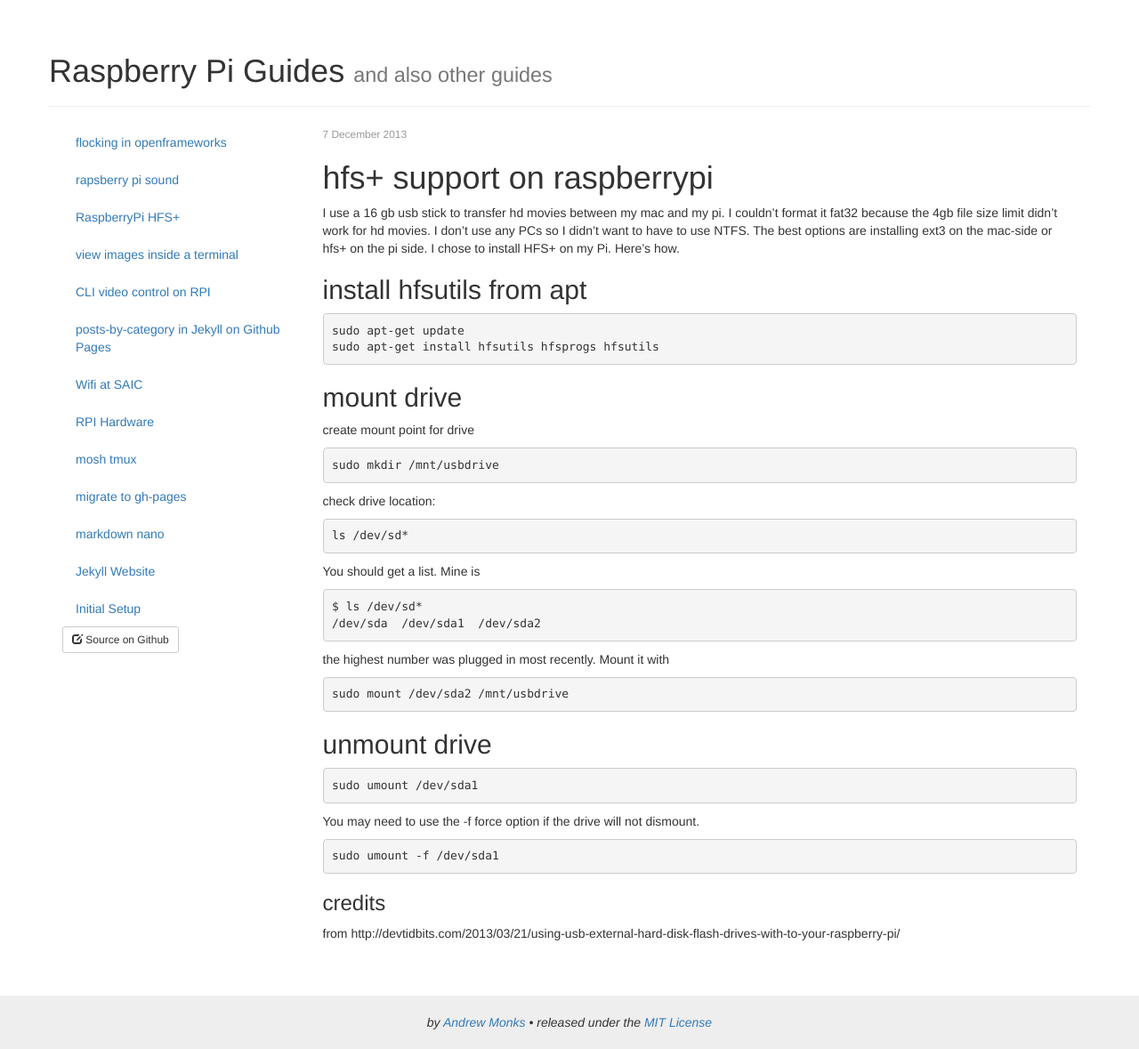
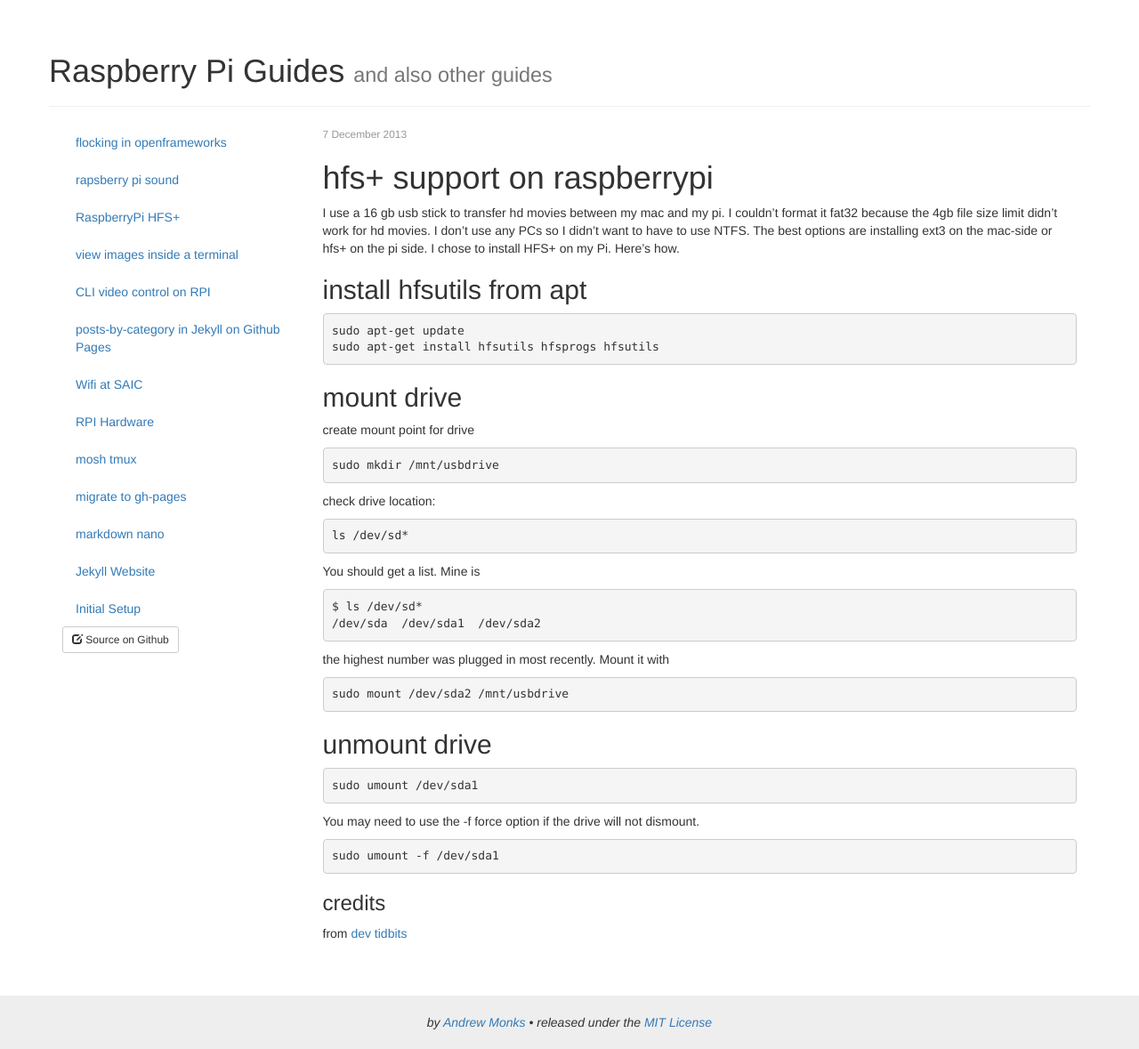
Before and after one commit to amonks/rpi-setup, a Jekyll site: the page built from _posts/2013-12-7-rpi-hfs.md, in a window 1280 px wide. Shown: the whole page at 89% size. Built offline with Jekyll 4.4.1, drawn with Linux system fonts in a browser that asks for light colours; nearby versions of some CDN libraries.

Commit message:
credit links

```diff
--- a/_posts/2013-12-7-rpi-hfs.md
+++ b/_posts/2013-12-7-rpi-hfs.md
@@ -49,4 +49,4 @@ You may need to use the -f force option if the drive will not dismount.
 
 ### credits
 
-from http://devtidbits.com/2013/03/21/using-usb-external-hard-disk-flash-drives-with-to-your-raspberry-pi/
+from [dev tidbits](http://devtidbits.com/2013/03/21/using-usb-external-hard-disk-flash-drives-with-to-your-raspberry-pi/)
```
Also changed, not shown: _posts/2013-12-6-migrate-to-gh-pages.md (+1 -1 lines), _posts/2013-12-6-mosh-tmux.md (+1 -1 lines), _posts/2013-12-7-rpi-headless-images.md (+1 -1 lines), _posts/2013-12-7-rpi-sound.md (+1 -1 lines).
